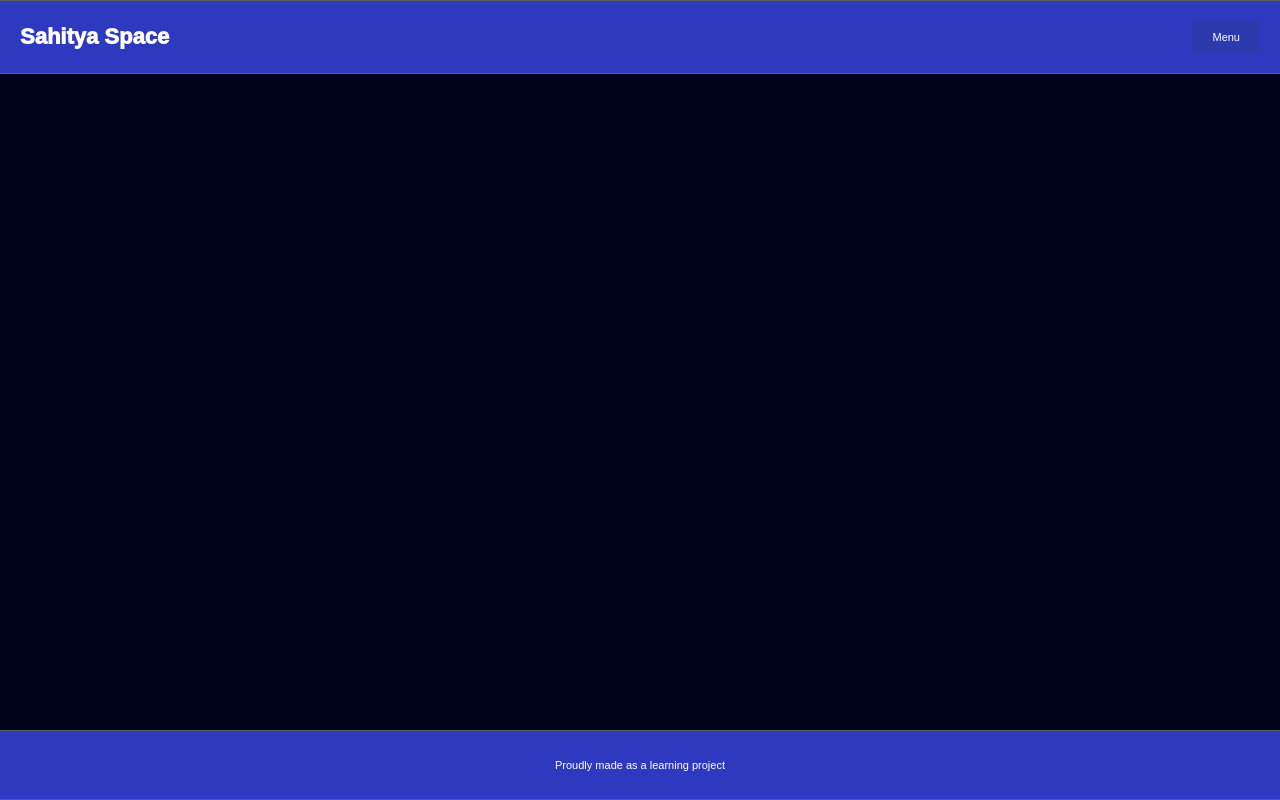
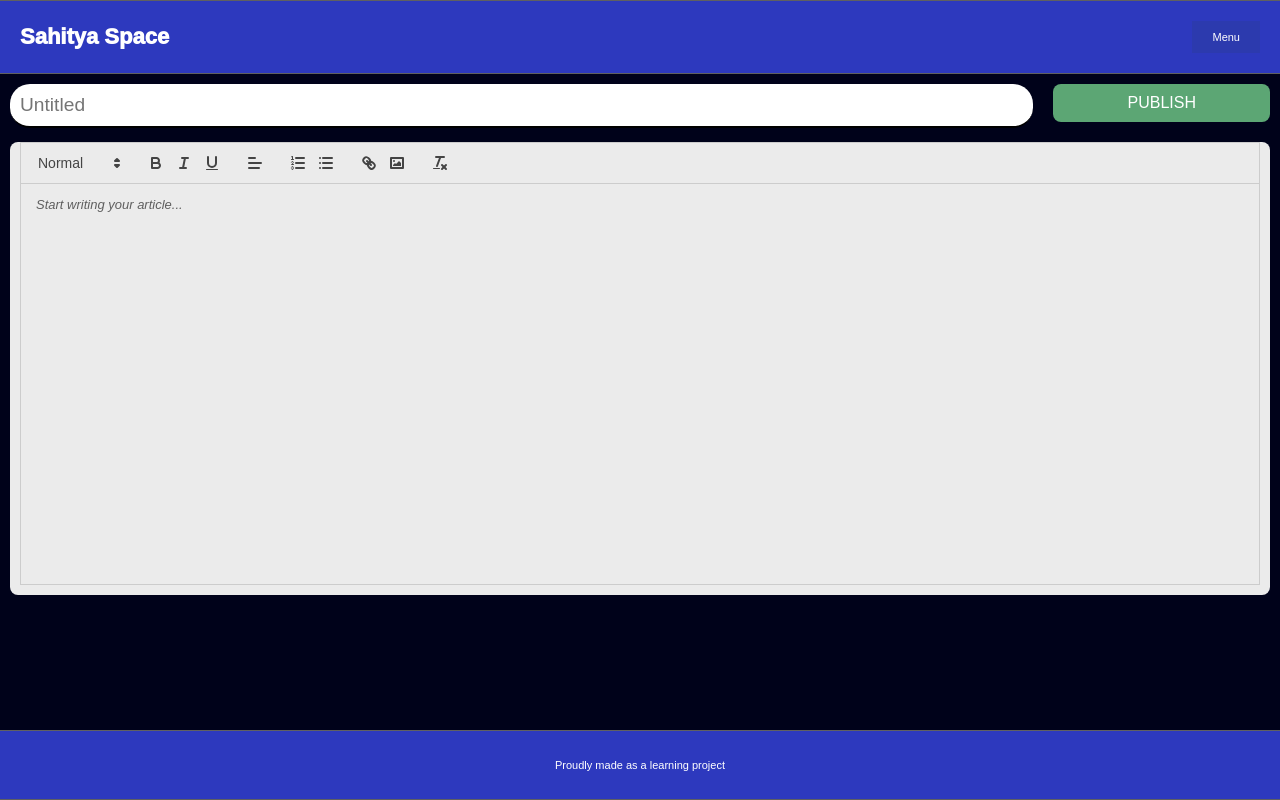
Before and after one commit to Sattushivaa/articles, a React (Vite) app in the folder frontend/: page /create in a window 1280 px wide. Built offline with nearby package versions, Linux system fonts and the light colour scheme; no server answers.

Commit message:
fast push

```diff
--- a/frontend/package.json
+++ b/frontend/package.json
@@ -14,6 +14,7 @@
   "dependencies": {
     "react": "^18.3.1",
     "react-dom": "^18.3.1",
+    "react-icons": "^5.5.0",
     "react-router-dom": "^6.x.x"
   },
   "devDependencies": {
--- a/frontend/src/App.jsx
+++ /dev/null
@@ -1,3 +0,0 @@
-export default function App(){
-  return (<h1>Hello React</h1>)
-}
--- /dev/null
+++ b/frontend/src/components/ArticleEditor.jsx
@@ -0,0 +1,46 @@
+import { useEffect, useState } from "react";
+import ReactQuill from "react-quill";
+import "react-quill/dist/quill.snow.css";
+
+function ArticleEditor() {
+    const [content, setContent] = useState("");
+    useEffect(()=>{
+        //outstream(content);
+    },[content])
+    const modules = {
+        toolbar: [
+            [{ header: [1, 2, 3, false] }],
+            ["bold", "italic", "underline"],
+            [{ align: [] }],
+            [{ list: "ordered" }, { list: "bullet" }],
+            ["link", "image"],
+            ["clean"]
+        ]
+    };
+    const formats = [
+        "header",
+        "bold",
+        "italic",
+        "underline",
+        "list",
+        "bullet",
+        "link",
+        "align",
+        "image"
+    ];
+
+    return (
+        <div>
+            <ReactQuill
+                theme="snow"
+                value={content}
+                onChange={setContent}
+                modules={modules}
+                formats={formats}
+                placeholder="Start writing your article..."
+            />
+        </div>
+    );
+}
+
+export default ArticleEditor;
--- a/frontend/src/main.jsx
+++ b/frontend/src/main.jsx
@@ -1,6 +1,5 @@
 import React from 'react';
 import ReactDOM from 'react-dom/client';
-// import App from './App'
 import { BrowserRouter, Routes, Route } from 'react-router-dom'
 import Signup from './pages/Signup'
 import Login from './pages/Login'
@@ -9,6 +8,7 @@ import Header from './components/Header';
 import Footer from './components/Footer';
 import './styles/Global.css'
 import Dashboard from './pages/Dashboard';
+import Create from './pages/Create';
 
 ReactDOM.createRoot(document.getElementById("root")).render(<React.StrictMode>
   <BrowserRouter>
@@ -19,6 +19,7 @@ ReactDOM.createRoot(document.getElementById("root")).render(<React.StrictMode>
         <Route path='/signup' element={<Signup />}></Route>
         <Route path='/login' element={<Login />}></Route>
         <Route path='/dashboard' element={<Dashboard/>}></Route>
+        <Route path='/create' element={<Create/>}></Route>
       </Routes>
     </main>
     <Footer />
--- /dev/null
+++ b/frontend/src/pages/Create.jsx
@@ -0,0 +1,41 @@
+import '../styles/Create.css'
+import ArticleEditor from '../components/ArticleEditor'
+import { useEffect, useState } from 'react'
+import {useNavigate} from 'react-router-dom'
+
+export default function Create() {
+
+  const Navigate = useNavigate();
+  const [heading, setheading] = useState("");
+  const [content, setContent] = useState("");
+
+  useEffect(()=>{fetch("/api/user/hasauth").then(t=>t.json()).then(o=>o.error?Navigate("/login"):null).catch(console.log)},[]);
+
+  function publish(){
+    fetch("/api/articles",{
+      method : 'POST',
+      body : JSON.stringify({
+        heading,
+        body : content
+      })
+    }).then(t=>t.json()).then(o=>console.log(o));
+    setContent("");
+    setheading("");
+  }
+
+
+  return (
+    <div className="cp">
+      <div className="name">
+        <input value={heading} placeholder='Untitled' onChange={(e)=>setheading(e.target.value)} type="text" name="" id="" />
+      </div>
+      <div className="wrapper">
+        <ArticleEditor outstream={setContent}/>
+      </div>
+      <div className="pub-wrapper">
+        <button onClick={publish}>PUBLISH</button>
+      </div>
+
+    </div>
+  )
+}
--- a/frontend/src/pages/Dashboard.jsx
+++ b/frontend/src/pages/Dashboard.jsx
@@ -1,6 +1,7 @@
 import { useNavigate } from "react-router-dom"
 import "../styles/Dashboard.css"
 import { useEffect } from "react";
+import { CgAdd } from "react-icons/cg";
 
 export default function Dashboard() {
   const Navigate = useNavigate();
@@ -10,16 +11,20 @@ export default function Dashboard() {
   return (
     <>
     <br/>
-    <div className="dash">
-        <section className="layout">
-            <div className="works">
-                <h2>Your works</h2>
-                <hr />
+    <div className="dp-dash">
+        <section className="dp-layout">
+            <div className="dp-works">
+                <div className="dp-works-ribbon">
+                  <h3>Your works</h3>
+                  <div className="dp-works-actions">
+                    <button className="dp-works-create-new"> <CgAdd />  <span className="dp-text">Add New</span> </button>
+                  </div>
+                </div>
             </div>
-            <div className="recents">
+            <div className="dp-recents">
 recents
             </div>
-            <div className="subscriptions">
+            <div className="dp-subscriptions">
 subs
             </div>
         </section>
--- a/frontend/src/pages/Home.jsx
+++ b/frontend/src/pages/Home.jsx
@@ -15,35 +15,35 @@ export default function Home () {
   return (
     <>
 
-    <div className="container">
-      <div className="card">
-        <div className="content">
-         <span className="medium"> A place for people who write — not to impress an algorithm, but </span><br />
-       <br /><span className="big"> to express thoughts</span><br /><br />. Here, articles, poems, and stories live for readers who actually care. Whether you write often or only when something inside you demands words, this platform gives your writing a home.
+    <div className="hp-container">
+      <div className="hp-card">
+        <div className="hp-content">
+         <span className="hp-medium"> A place for people who write — not to impress an algorithm, but </span><br />
+       <br /><span className="hp-big"> to express thoughts</span><br /><br />. Here, articles, poems, and stories live for readers who actually care. Whether you write often or only when something inside you demands words, this platform gives your writing a home.
         </div>
       </div>
     </div>
 
-    <div className="container">
-      <div className="card">
-        <div className="content">
-         <span className="medium"> Most platforms reward noise. This one </span><br />
-       <br /><span className="big">rewards meaning</span><br /><br />. Follow writers you resonate with, subscribe to their work, and read without distractions
+    <div className="hp-container">
+      <div className="hp-card">
+        <div className="hp-content">
+         <span className="hp-medium"> Most platforms reward noise. This one </span><br />
+       <br /><span className="hp-big">rewards meaning</span><br /><br />. Follow writers you resonate with, subscribe to their work, and read without distractions
         </div>
       </div>
     </div>
 
     <br /><br/>
-  <div className="center">
+  <div className="hp-center">
     <div>
-    <button onClick={()=>{Navigate("/signup")}} className="signup">Start Today</button> <br />
-    <button onClick={()=>{Navigate("/login")}} className="login">Login</button>
+    <button onClick={()=>{Navigate("/signup")}} className="hp-signup">Start Today</button> <br />
+    <button onClick={()=>{Navigate("/login")}} className="hp-login">Login</button>
     </div>
   </div>
     <br /><br />
 
   <br /><br />
-  <div className="line"></div>
+  <div className="hp-line"></div>
 
     </>
   )
--- /dev/null
+++ b/frontend/src/styles/Create.css
@@ -0,0 +1,78 @@
+.cp {
+    color: white;
+    display: grid;
+    grid-template-rows: auto 1fr auto;
+    grid-template-areas: 't t t t t t t w'
+                         'e e e e e e e e';
+}
+.cp .wrapper {
+    color: black;
+    background-color: #c0c0c0;
+    border-radius: 8px;
+    padding: 20px;
+    margin: 10px;
+    pointer-events: auto;
+    padding: 10px;
+    overflow-x: hidden;
+    overflow-y: visible;
+    background-color: rgb(235, 235, 235);
+    padding-top: 0;
+    grid-area: e;
+}
+.cp .ql-editor {
+    min-height: 50vh;
+}
+/* .ql-tooltip {
+    position: fixed !important;
+    display: flex !important;
+    bottom: 0 !important;
+    padding: 2px !important;
+    transform: none !important;
+    background-color: #c0c0c0 !important;
+    top: unset !important;
+    padding-right: 10px !important;
+    overflow-x: scroll;
+} */
+.cp .ql-tooltip  {
+    max-width: 100vw !important;
+    overflow: scroll !important;
+}
+.cp .name {
+    padding: 10px;
+    grid-area: t;
+    padding-bottom: 0%;
+}
+.cp .name input {
+    width: 100%;
+    padding: 10px;
+    font-size: 1.2em;
+    border: none;
+    outline: none;
+    border-bottom: 2px solid black;
+    border-radius: 20px;
+    margin: 0;
+}
+.cp .pub-wrapper {
+    padding: 10px;
+    grid-area: w;
+}
+.cp .pub-wrapper button {
+    padding: 10px 20px;
+    background-color: #5ca674;
+    color: white;
+    border: none;
+    border-radius: 8px;
+    font-size: 1em;
+    cursor: pointer;
+    width: 100%;
+    height: 100%;
+}
+@media screen and (max-width:600px) {
+    .cp {
+        grid-template-rows: auto auto 1fr auto;
+        grid-template-areas: 't t t t t t t t'
+                            'e e e e e e e e'
+                            'f f f f f f f w'
+    }
+
+}
--- a/frontend/src/styles/Dashboard.css
+++ b/frontend/src/styles/Dashboard.css
@@ -1,31 +1,66 @@
-.dash {
+.dp-dash {
     color: white;
 }
-.layout {
+.dp-layout {
     display: grid;
     padding: 10px;
     width: 60vw;
     grid-template-columns: repeat(auto-fit, minmax(300px, 1fr));
     grid-auto-rows: 100px;
     grid-gap: 10px;
+    margin-left: auto;
+    margin-right: auto;
 }
-.layout > div {
-    border-radius: 20px;
+.dp-layout > div {
+    border-radius: 5px;
     padding: 10px;
     background-color: rgba(255, 255, 255, 0.138);
 }
-.works {
+.dp-works {
     padding: 10px;
     grid-row: span 4;
 }
-.recents {
+.dp-works-ribbon {
+    display: flex;
+    justify-content: space-between;
+    align-items: center;
+}
+.dp-works-ribbon h3 {
+    display: inline;
+}
+.dp-works-create-new {
+    display: flex;
+    vertical-align: middle;
+    margin-right: 5px;
+    padding: 0px;
+    border-radius: 10px;
+    border: none;
+    background-color: rgb(142, 142, 142);
+    overflow: hidden;
+    padding-left: 5px;
+    font-size: 1em;
+}
+.dp-text {
+    margin-left: 5px;
+    background-color: thistle;
+    padding-right: 5px;
+    padding-left: 4px;
+}
+.dp-works-ribbon {
+    background-color: rgba(0, 0, 0, 0.218);
+    padding: 5px;
+    border-radius: 3px;
+    margin: -10px -10px 5px -10px;
+    /* margin-bottom: 5px; */
+}
+.dp-recents {
     grid-row: span 4;
 }
-.subscriptions {
+.dp-subscriptions {
     grid-column: 1/-1;
 }
 @media screen and (max-width:600px) {
-    .layout {
+    .dp-layout {
         width: 100vw;
     }
 }
--- a/frontend/src/styles/Global.css
+++ b/frontend/src/styles/Global.css
@@ -10,6 +10,8 @@
 }
 body {
     background: #00021A;
+    max-width: 100vw;
+    overflow-x: hidden;
 }
 *,H1,H2,H3,H4 {
     font-family: sans-serif;
--- a/frontend/src/styles/Home.css
+++ b/frontend/src/styles/Home.css
@@ -1,21 +1,23 @@
-.big {
+.hp-big {
     font-size: 3em;
     font-family: vintage;
 }
-.medium {
+.hp-medium {
     font-style: italic;
-    font-size : 1.3em;
+    font-size : 1.hp-3em;
 }
-main {
+/* main {
     display: flex;
     flex-direction: column;
-}
+} */
 
-.container {
+.hp-container {
     padding: 10px;
     margin: 20px;
+    margin-left: auto;
+    margin-right: auto;
 }
-.card {
+.hp-card {
     /* border: 2px solid #FFFFFF12; */
     background: #FFFFFF24;
     border-radius: 20px;
@@ -26,31 +28,32 @@ main {
     border-left: 1px solid #FFFFFF4A;
     /* z-index: 1; */
 }
-.container:nth-child(even) {
+.hp-container:nth-child(even) {
     display: flex;
     justify-content: right;
 }
-.content {
+.hp-content {
     padding: 10px;
     color: #FFFFFF;
 }
-.line {
+.hp-line {
     height: 120vh;
     position: fixed;
     width: 5px;
     background: gold;
     left: 50vw;
     z-index: -1;
+    top: 0;
 }
-.center {
+.hp-center {
     min-width: 100%;
 }
-.center>div>button {
+.hp-center>div>button {
     margin-left: auto;
     margin-right: auto;
     display: block;
 }
-.signup {
+.hp-signup {
     padding: 10px 20px;
     font-size: 1.5em;
     font-weight: 1000;
@@ -61,7 +64,7 @@ main {
     margin: 10px;
     width: min(80%,400px);
 }
-button.login {
+button.hp-login {
     padding: 10px 20px;
     margin: 10px;
     border-radius: 10px;
@@ -72,10 +75,7 @@ button.login {
 }
 
 @media screen and (min-width: 600px) {
-    main {
-        align-items: center;
-    }
-    .container {
+    .hp-container {
         width: 70%;
     }
 }
```
Also changed, not shown: 2 other files (tests, documents, lock files or other folders).
